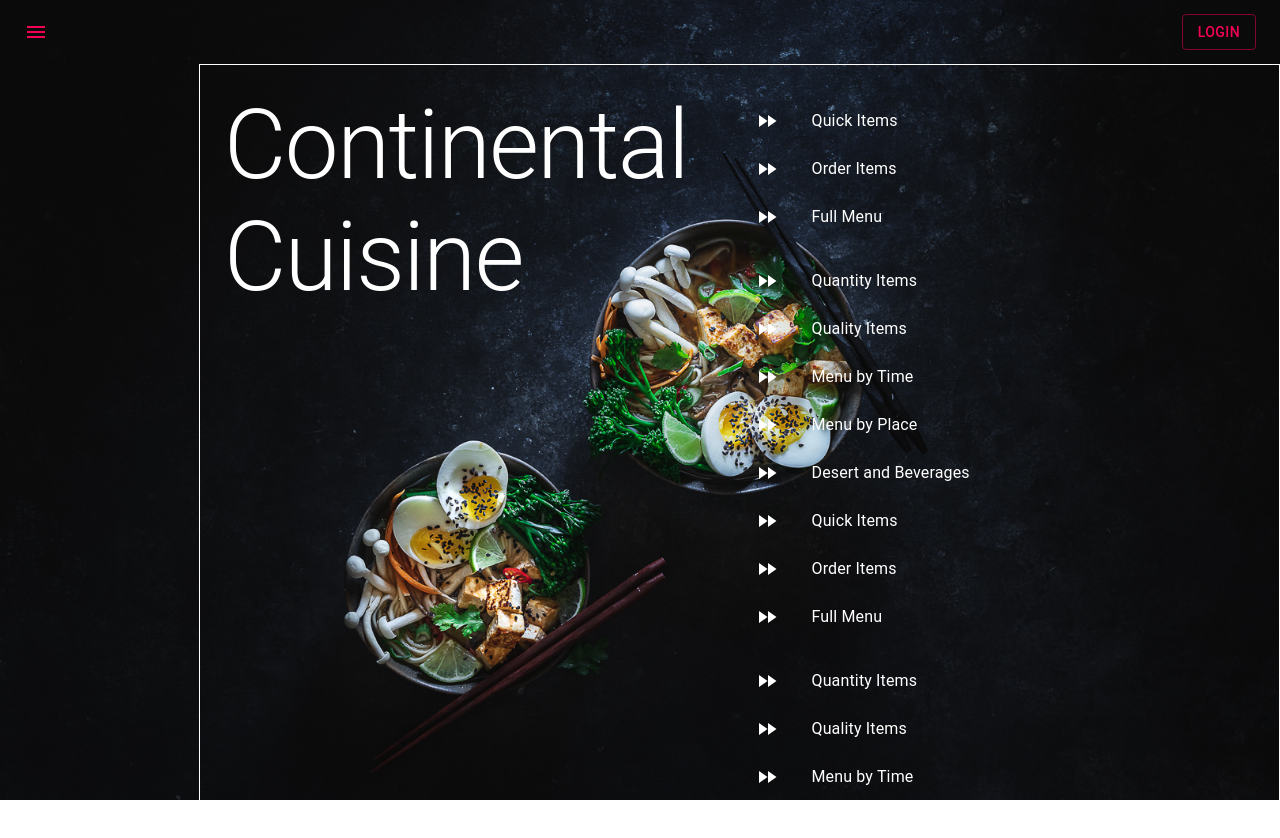
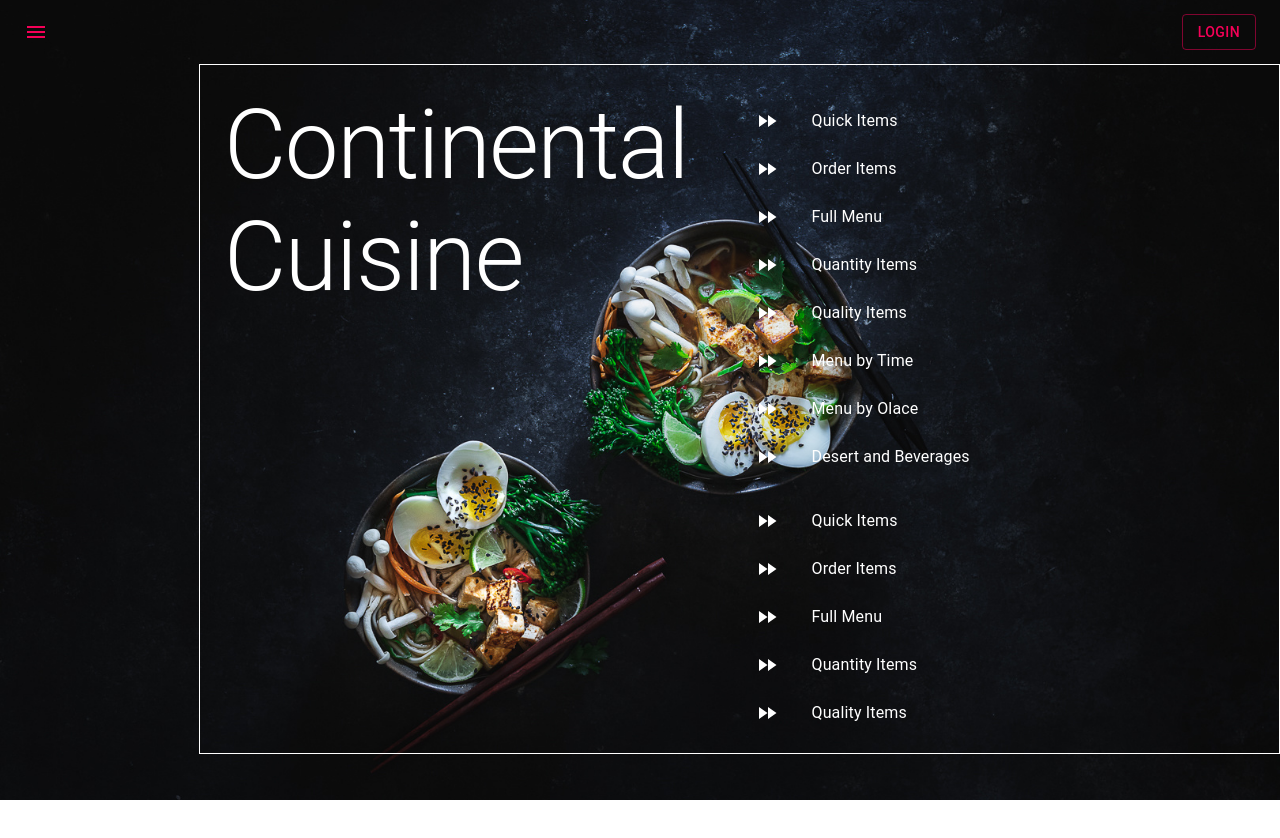
Before and after one commit to furyash/mui-4, a React (Create React App) app: page / in a window 1280 px wide. Shown: the top 838 px of the page. After the commit the page ends 800 px from the top, so only its background shows below. Built offline with nearby package versions, Linux system fonts and the light colour scheme.

Commit message:
Structered Menu Placement

```diff
--- a/public/index.html
+++ b/public/index.html
@@ -29,6 +29,17 @@
   </head>
   <style>
     html,body,#root{ margin: 0px; height: 100%;}
+    ::-webkit-scrollbar {
+      width: 10px;
+    }
+    ::-webkit-scrollbar-track {
+      border-radius: 10px;
+    }
+    ::-webkit-scrollbar-thumb {
+      background: rgba(255, 255, 255, 0.356);
+      margin: 3px;
+      border-radius: 10px;
+    }
   </style>
   <body>
     <noscript>You need to enable JavaScript to run this app.</noscript>
--- a/src/components/MainContent.js
+++ b/src/components/MainContent.js
@@ -16,10 +16,25 @@ import {
 import FastForwardIcon from "@material-ui/icons/FastForward";
 
 function MainContent(props) {
-  const menuColor = "white";
+  const menuStyle = { color: "white" };
 
   let fontTheme = createTheme();
   fontTheme = responsiveFontSizes(fontTheme);
+
+  const setMenuItems = (icon, label) => {
+    return { icon: icon, label: label };
+  };
+
+  const menuItems = [
+    setMenuItems(<FastForwardIcon style={menuStyle} />, "Quick Items"),
+    setMenuItems(<FastForwardIcon style={menuStyle} />, "Order Items"),
+    setMenuItems(<FastForwardIcon style={menuStyle} />, "Full Menu"),
+    setMenuItems(<FastForwardIcon style={menuStyle} />, "Quantity Items"),
+    setMenuItems(<FastForwardIcon style={menuStyle} />, "Quality Items"),
+    setMenuItems(<FastForwardIcon style={menuStyle} />, "Menu by Time"),
+    setMenuItems(<FastForwardIcon style={menuStyle} />, "Menu by Olace"),
+    setMenuItems(<FastForwardIcon style={menuStyle} />, "Desert and Beverages"),
+  ];
 
   return (
     <Box
@@ -28,9 +43,42 @@ function MainContent(props) {
         ml: 1,
         p: 3,
         border: "1px solid white",
-        float: "right",
+        maxHeight: "80vh",
+        overflow: "auto",
+        scrollbarWidth: "none",
+        float: "right", // Added Leftside Gap of Cuisine Title
       }}
     >
+      <Grid container direction="column">
+        <Grid container justifyContent="flex-start" alignItems="flex-start">
+          <Grid item xs={12} md={6} wrap="nowrap">
+            <ThemeProvider theme={fontTheme}>
+              <Typography variant="h1">Continental Cuisine</Typography>
+            </ThemeProvider>
+          </Grid>
+          <Grid item xs={12} md={6}>
+            <List>
+              {menuItems.map((item) => {
+                return (
+                  <ListItem button>
+                    <ListItemIcon>{item.icon}</ListItemIcon>
+                    <ListItemText primary={item.label} />
+                  </ListItem>
+                );
+              })}
+            </List>
+            <List>
+              {menuItems.map((item) => {
+                return (
+                  <ListItem button>
+                    <ListItemIcon>{item.icon}</ListItemIcon>
+                    <ListItemText primary={item.label} />
+                  </ListItem>
+                );
+              })}
+            </List>
+          </Grid>
+        </Grid>
         <Grid container>
           <Grid item xs={12} md={6} wrap="nowrap">
             <ThemeProvider theme={fontTheme}>
@@ -39,107 +87,16 @@ function MainContent(props) {
           </Grid>
           <Grid item xs={12} md={6}>
             <List>
+              {menuItems.map((item) => {
+                return (
                   <ListItem button>
-              <ListItemIcon>
-                <FastForwardIcon style={{ color: menuColor }} />
-              </ListItemIcon>
-              <ListItemText primary="Quick Items" />
+                    <ListItemIcon>{item.icon}</ListItemIcon>
+                    <ListItemText primary={item.label} />
                   </ListItem>
-            <ListItem button>
-              <ListItemIcon>
-                <FastForwardIcon style={{ color: menuColor }} />
-              </ListItemIcon>
-              <ListItemText primary="Order Items" />
-            </ListItem>
-            <ListItem button>
-              <ListItemIcon>
-                <FastForwardIcon style={{ color: menuColor }} />
-              </ListItemIcon>
-              <ListItemText primary="Full Menu" />
-            </ListItem>
+                );
+              })}
             </List>
-          <List>
-            <ListItem button>
-              <ListItemIcon>
-                <FastForwardIcon style={{ color: menuColor }} />
-              </ListItemIcon>
-              <ListItemText primary="Quantity Items" />
-            </ListItem>
-            <ListItem button>
-              <ListItemIcon>
-                <FastForwardIcon style={{ color: menuColor }} />
-              </ListItemIcon>
-              <ListItemText primary="Quality Items" />
-            </ListItem>
-            <ListItem button>
-              <ListItemIcon>
-                <FastForwardIcon style={{ color: menuColor }} />
-              </ListItemIcon>
-              <ListItemText primary="Menu by Time" />
-            </ListItem>
-            <ListItem button>
-              <ListItemIcon>
-                <FastForwardIcon style={{ color: menuColor }} />
-              </ListItemIcon>
-              <ListItemText primary="Menu by Place" />
-            </ListItem>
-            <ListItem button>
-              <ListItemIcon>
-                <FastForwardIcon style={{ color: menuColor }} />
-              </ListItemIcon>
-              <ListItemText primary="Desert and Beverages" />
-            </ListItem>
-            <ListItem button>
-              <ListItemIcon>
-                <FastForwardIcon style={{ color: menuColor }} />
-              </ListItemIcon>
-              <ListItemText primary="Quick Items" />
-            </ListItem>
-            <ListItem button>
-              <ListItemIcon>
-                <FastForwardIcon style={{ color: menuColor }} />
-              </ListItemIcon>
-              <ListItemText primary="Order Items" />
-            </ListItem>
-            <ListItem button>
-              <ListItemIcon>
-                <FastForwardIcon style={{ color: menuColor }} />
-              </ListItemIcon>
-              <ListItemText primary="Full Menu" />
-            </ListItem>
-          </List>
-          <List>
-            <ListItem button>
-              <ListItemIcon>
-                <FastForwardIcon style={{ color: menuColor }} />
-              </ListItemIcon>
-              <ListItemText primary="Quantity Items" />
-            </ListItem>
-            <ListItem button>
-              <ListItemIcon>
-                <FastForwardIcon style={{ color: menuColor }} />
-              </ListItemIcon>
-              <ListItemText primary="Quality Items" />
-            </ListItem>
-            <ListItem button>
-              <ListItemIcon>
-                <FastForwardIcon style={{ color: menuColor }} />
-              </ListItemIcon>
-              <ListItemText primary="Menu by Time" />
-            </ListItem>
-            <ListItem button>
-              <ListItemIcon>
-                <FastForwardIcon style={{ color: menuColor }} />
-              </ListItemIcon>
-              <ListItemText primary="Menu by Place" />
-            </ListItem>
-            <ListItem button>
-              <ListItemIcon>
-                <FastForwardIcon style={{ color: menuColor }} />
-              </ListItemIcon>
-              <ListItemText primary="Desert and Beverages" />
-            </ListItem>
-          </List>
+          </Grid>
         </Grid>
       </Grid>
     </Box>
```
Lines whose indentation alone changed are shown as unchanged.
